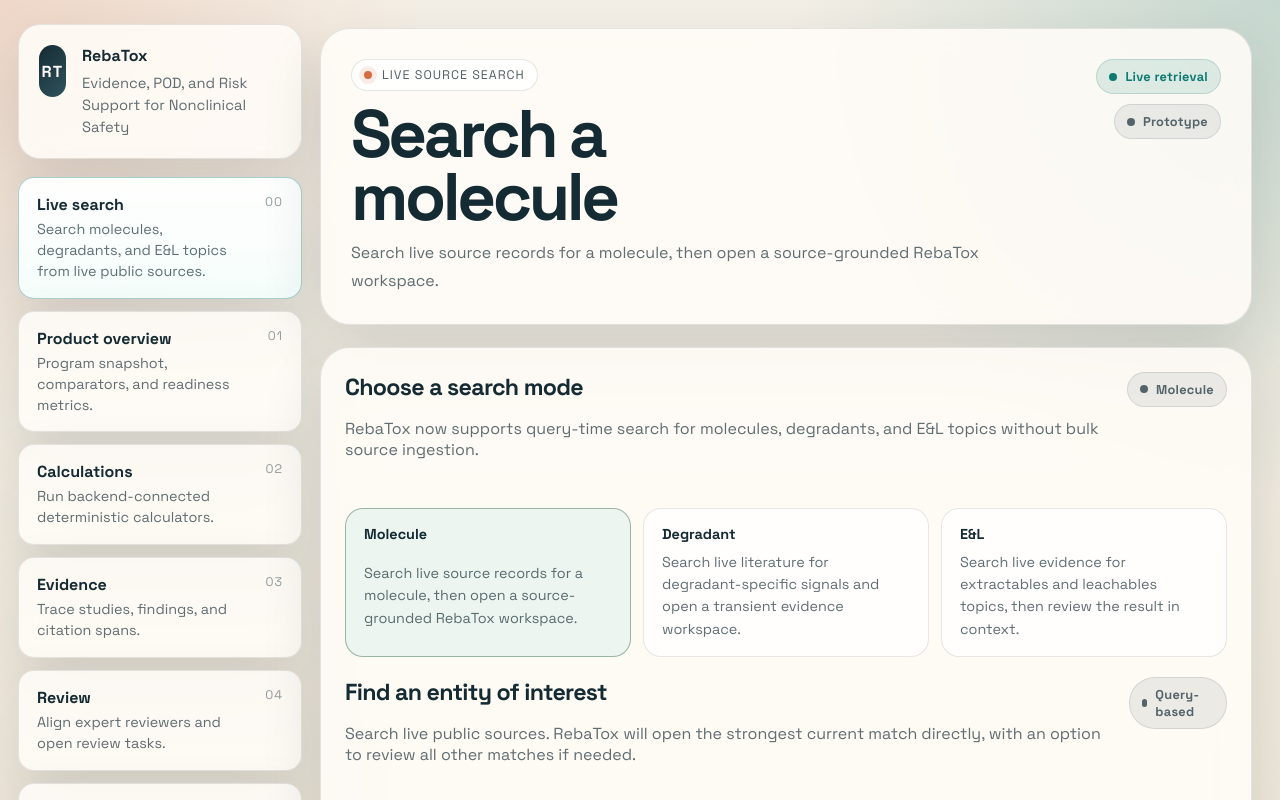
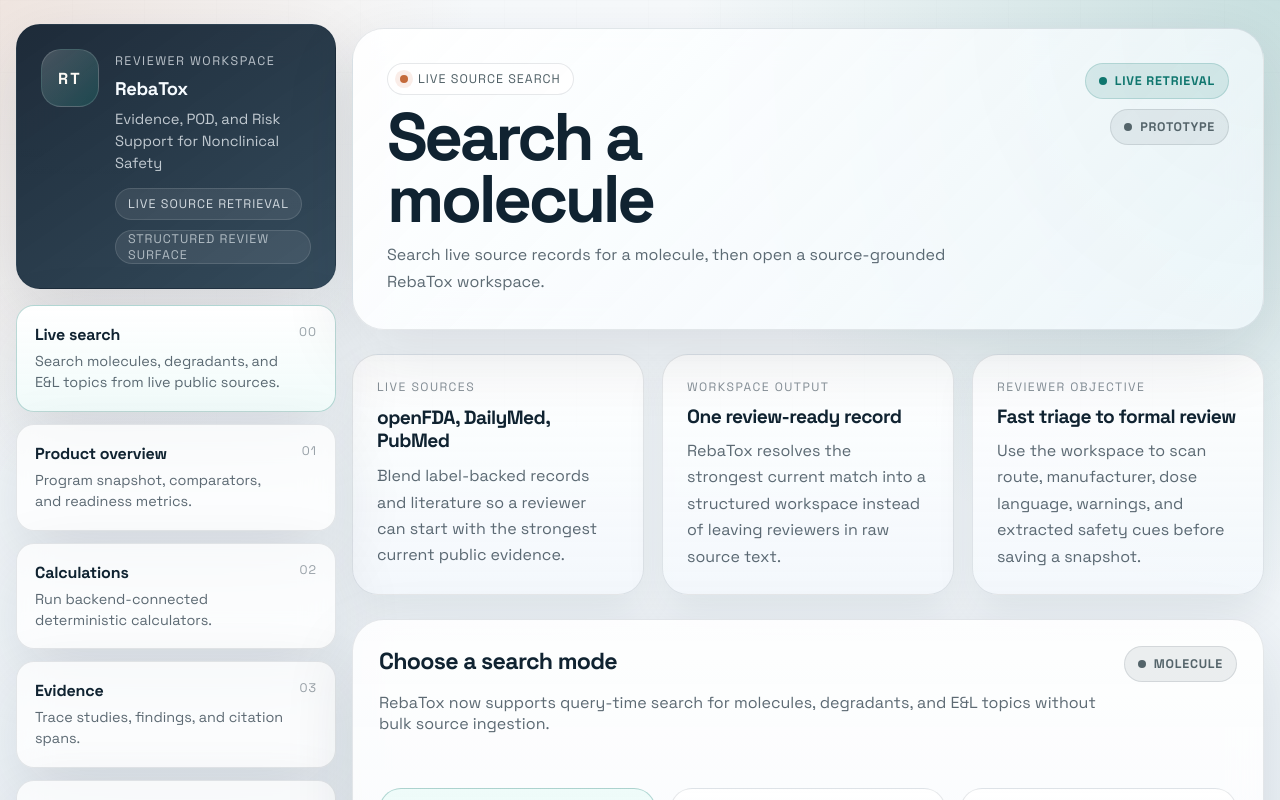
Before and after one commit to RoySub-jit/rebatox-search-demo, a Next.js app in the folder apps/frontend/: page /search in a window 1280 px wide. Shown: the top 800 px of the page. Built offline with nearby package versions, Linux system fonts and the light colour scheme; no server answers.

Commit message:
Polish public RebaTox frontend presentation

```diff
--- a/apps/frontend/src/app/(workspace)/search/page.tsx
+++ b/apps/frontend/src/app/(workspace)/search/page.tsx
@@ -51,12 +51,73 @@
   return getSearchModeConfig("molecule");
 }
 
+function getModeHighlights(mode: SearchModeConfig) {
+  if (mode.value === "molecule") {
+    return [
+      {
+        label: "Live sources",
+        value: "openFDA, DailyMed, PubMed",
+        copy: "Blend label-backed records and literature so a reviewer can start with the strongest current public evidence.",
+      },
+      {
+        label: "Workspace output",
+        value: "One review-ready record",
+        copy: "RebaTox resolves the strongest current match into a structured workspace instead of leaving reviewers in raw source text.",
+      },
+      {
+        label: "Reviewer objective",
+        value: "Fast triage to formal review",
+        copy: "Use the workspace to scan route, manufacturer, dose language, warnings, and extracted safety cues before saving a snapshot.",
+      },
+    ];
+  }
+
+  if (mode.value === "degradant") {
+    return [
+      {
+        label: "Live sources",
+        value: "PubMed-first literature retrieval",
+        copy: "Search degradant-relevant abstracts and normalize them into a transient review workspace with source provenance intact.",
+      },
+      {
+        label: "Workspace output",
+        value: "Evidence cues and POD language",
+        copy: "Dose, exposure, and point-of-departure language are surfaced first so the tox reviewer can decide whether the hit is worth deeper follow-up.",
+      },
+      {
+        label: "Reviewer objective",
+        value: "Rapid degradant signal scan",
+        copy: "Support early impurity review without waiting for a batch-ingestion job or manual literature notes.",
+      },
+    ];
+  }
+
+  return [
+    {
+      label: "Live sources",
+      value: "PubMed-driven topic retrieval",
+      copy: "Search public literature for extractables and leachables topics with a structured review shell instead of ad hoc browsing.",
+    },
+    {
+      label: "Workspace output",
+      value: "Source-grounded E&L workspace",
+      copy: "Normalize source details, extracted signals, and provenance so the same topic can be reopened or shared with reviewers.",
+    },
+    {
+      label: "Reviewer objective",
+      value: "Early packaging risk framing",
+      copy: "Use query-time evidence retrieval to assess whether an E&L topic merits a saved workspace and fuller toxicology review.",
+    },
+  ];
+}
+
 export default async function SearchPage({ searchParams }: SearchPageProps) {
   const resolvedSearchParams = (await searchParams) ?? {};
   const query = getQueryValue(resolvedSearchParams.q);
   const rawEntityType = getQueryValue(resolvedSearchParams.entity_type) || "molecule";
   const showResults = getQueryValue(resolvedSearchParams.results) === "1";
   const modeConfig = getModeConfig(rawEntityType);
+  const modeHighlights = getModeHighlights(modeConfig);
 
   let loadError: string | null = null;
   let response: LiveSearchResponse | null = null;
@@ -90,6 +151,16 @@
           </>
         }
       />
+
+      <section className="executive-summary-grid">
+        {modeHighlights.map((highlight) => (
+          <article key={highlight.label} className="executive-summary-card">
+            <span className="executive-summary-eyebrow">{highlight.label}</span>
+            <strong className="executive-summary-value">{highlight.value}</strong>
+            <p className="executive-summary-copy">{highlight.copy}</p>
+          </article>
+        ))}
+      </section>
 
       <section className="card search-panel">
         <div className="card-heading">
@@ -133,7 +204,7 @@
           </div>
         </form>
 
-        <div className="button-row">
+        <div className="button-row search-example-row">
           {modeConfig.examples.map((example) => (
             <Link
               key={example}
--- a/apps/frontend/src/app/globals.css
+++ b/apps/frontend/src/app/globals.css
@@ -1,19 +1,21 @@
 :root {
-  --canvas: #f4efe6;
-  --canvas-strong: #ede4d5;
-  --surface: rgba(255, 252, 248, 0.88);
-  --surface-strong: rgba(255, 255, 255, 0.94);
-  --ink: #152b33;
-  --muted: rgba(21, 43, 51, 0.68);
-  --line: rgba(21, 43, 51, 0.11);
-  --accent: #0d7a72;
-  --accent-soft: rgba(13, 122, 114, 0.12);
-  --signal: #d76d42;
-  --signal-soft: rgba(215, 109, 66, 0.13);
-  --shadow: 0 26px 60px rgba(21, 43, 51, 0.14);
-  --radius-xl: 30px;
-  --radius-lg: 22px;
-  --radius-md: 16px;
+  --canvas: #eff4f8;
+  --canvas-strong: #dfe8f1;
+  --surface: rgba(255, 255, 255, 0.76);
+  --surface-strong: rgba(255, 255, 255, 0.92);
+  --surface-elevated: rgba(244, 248, 252, 0.92);
+  --ink: #102331;
+  --muted: rgba(16, 35, 49, 0.68);
+  --line: rgba(16, 35, 49, 0.1);
+  --accent: #0f766e;
+  --accent-soft: rgba(15, 118, 110, 0.12);
+  --signal: #c46a3a;
+  --signal-soft: rgba(196, 106, 58, 0.14);
+  --shadow: 0 24px 70px rgba(16, 35, 49, 0.12);
+  --shadow-soft: 0 16px 38px rgba(16, 35, 49, 0.08);
+  --radius-xl: 32px;
+  --radius-lg: 24px;
+  --radius-md: 18px;
 }
 
 * {
@@ -30,9 +32,21 @@
   color: var(--ink);
   font-family: var(--font-sans), sans-serif;
   background:
-    radial-gradient(circle at top left, rgba(215, 109, 66, 0.18), transparent 24%),
-    radial-gradient(circle at top right, rgba(13, 122, 114, 0.2), transparent 28%),
-    linear-gradient(180deg, var(--canvas) 0%, var(--canvas-strong) 100%);
+    radial-gradient(circle at top left, rgba(196, 106, 58, 0.14), transparent 24%),
+    radial-gradient(circle at top right, rgba(15, 118, 110, 0.2), transparent 30%),
+    linear-gradient(180deg, #f7fafc 0%, var(--canvas) 46%, var(--canvas-strong) 100%);
+}
+
+body::before {
+  content: "";
+  position: fixed;
+  inset: 0;
+  pointer-events: none;
+  background-image:
+    linear-gradient(rgba(16, 35, 49, 0.035) 1px, transparent 1px),
+    linear-gradient(90deg, rgba(16, 35, 49, 0.035) 1px, transparent 1px);
+  background-size: 72px 72px;
+  mask-image: linear-gradient(180deg, rgba(0, 0, 0, 0.22), transparent 72%);
 }
 
 a {
@@ -56,6 +70,9 @@
   display: grid;
   grid-template-columns: 320px minmax(0, 1fr);
   min-height: 100vh;
+  width: min(1520px, calc(100% - 32px));
+  margin: 0 auto;
+  gap: 16px;
 }
 
 .workspace-sidebar {
@@ -63,9 +80,9 @@
   top: 0;
   align-self: start;
   height: 100vh;
-  padding: 24px 18px;
+  padding: 24px 0 24px 0;
   display: grid;
-  gap: 18px;
+  gap: 16px;
 }
 
 .brand-card,
@@ -76,39 +93,86 @@
   border: 1px solid var(--line);
   background: var(--surface);
   box-shadow: var(--shadow);
-  backdrop-filter: blur(14px);
+  backdrop-filter: blur(16px);
 }
 
 .brand-card {
-  padding: 20px;
+  padding: 24px;
   border-radius: var(--radius-lg);
   display: flex;
   gap: 16px;
   align-items: flex-start;
+  background:
+    linear-gradient(145deg, rgba(17, 32, 47, 0.95), rgba(27, 53, 72, 0.88)),
+    linear-gradient(180deg, rgba(255, 255, 255, 0.06), rgba(255, 255, 255, 0));
+  color: #f6fbff;
+}
+
+.brand-mark-wrap {
+  flex-shrink: 0;
+  display: grid;
+  place-items: center;
 }
 
 .brand-mark {
-  width: 52px;
-  height: 52px;
-  border-radius: 18px;
+  width: 58px;
+  height: 58px;
+  border-radius: 20px;
   display: grid;
   place-items: center;
-  background: linear-gradient(135deg, var(--ink), #30535d);
+  background: linear-gradient(135deg, rgba(255, 255, 255, 0.18), rgba(15, 118, 110, 0.3));
+  border: 1px solid rgba(255, 255, 255, 0.14);
   color: #fdfaf5;
   font-weight: 700;
-  letter-spacing: 0.08em;
+  letter-spacing: 0.14em;
+}
+
+.brand-eyebrow {
+  display: inline-flex;
+  align-items: center;
+  margin-bottom: 8px;
+  font-size: 0.78rem;
+  letter-spacing: 0.12em;
+  text-transform: uppercase;
+  color: rgba(246, 251, 255, 0.7);
 }
 
 .brand-title {
-  font-size: 1rem;
+  font-size: 1.15rem;
   font-weight: 700;
+  letter-spacing: -0.02em;
 }
 
 .brand-copy {
-  margin: 6px 0 0;
+  margin: 8px 0 0;
   font-size: 0.92rem;
   line-height: 1.5;
-  color: var(--muted);
+  color: rgba(246, 251, 255, 0.74);
+}
+
+.brand-status-row {
+  margin-top: 14px;
+  display: flex;
+  flex-wrap: wrap;
+  gap: 10px;
+}
+
+.brand-status {
+  display: inline-flex;
+  align-items: center;
+  min-height: 32px;
+  padding: 0 12px;
+  border-radius: 999px;
+  background: rgba(255, 255, 255, 0.08);
+  border: 1px solid rgba(255, 255, 255, 0.12);
+  font-size: 0.78rem;
+  letter-spacing: 0.08em;
+  text-transform: uppercase;
+  color: rgba(246, 251, 255, 0.8);
+}
+
+.brand-status.subdued {
+  color: rgba(246, 251, 255, 0.62);
 }
 
 .nav-stack {
@@ -118,26 +182,32 @@
 
 .nav-item {
   border-radius: var(--radius-md);
-  padding: 16px 18px;
+  padding: 18px 18px;
   display: flex;
   justify-content: space-between;
   gap: 16px;
-  transition: transform 160ms ease, border-color 160ms ease, background 160ms ease;
+  transition:
+    transform 160ms ease,
+    border-color 160ms ease,
+    background 160ms ease,
+    box-shadow 160ms ease;
 }
 
 .nav-item:hover {
   transform: translateY(-1px);
-  border-color: rgba(13, 122, 114, 0.26);
+  border-color: rgba(15, 118, 110, 0.26);
+  box-shadow: var(--shadow-soft);
 }
 
 .nav-item.active {
-  background: linear-gradient(180deg, rgba(255, 255, 255, 0.96), rgba(245, 255, 253, 0.92));
-  border-color: rgba(13, 122, 114, 0.34);
+  background: linear-gradient(180deg, rgba(255, 255, 255, 0.98), rgba(240, 251, 250, 0.94));
+  border-color: rgba(15, 118, 110, 0.28);
 }
 
 .nav-title {
   font-weight: 700;
-  margin-bottom: 4px;
+  margin-bottom: 6px;
+  letter-spacing: -0.01em;
 }
 
 .nav-copy {
@@ -150,13 +220,14 @@
   font-size: 0.78rem;
   letter-spacing: 0.08em;
   text-transform: uppercase;
-  color: rgba(21, 43, 51, 0.45);
+  color: rgba(16, 35, 49, 0.42);
 }
 
 .sidebar-note {
   margin-top: auto;
   border-radius: var(--radius-md);
   padding: 16px 18px;
+  background: var(--surface-elevated);
 }
 
 .sidebar-note-label {
@@ -168,19 +239,21 @@
 }
 
 .workspace-main {
-  padding: 28px 28px 42px 0;
+  padding: 28px 0 48px 0;
 }
 
 .page-stack {
   width: min(1280px, 100%);
   display: grid;
-  gap: 22px;
+  gap: 24px;
 }
 
 .card,
 .metric-card {
   border-radius: var(--radius-xl);
-  padding: 24px;
+  padding: 26px;
+  background:
+    linear-gradient(180deg, rgba(255, 255, 255, 0.86), rgba(250, 252, 254, 0.8));
 }
 
 .page-intro {
@@ -188,15 +261,18 @@
   align-items: flex-start;
   justify-content: space-between;
   gap: 20px;
-  padding: 30px;
+  padding: 34px;
+  background:
+    linear-gradient(135deg, rgba(255, 255, 255, 0.92), rgba(240, 248, 252, 0.82)),
+    radial-gradient(circle at top right, rgba(15, 118, 110, 0.12), transparent 34%);
 }
 
 .page-intro-copy h1 {
   margin: 0 0 10px;
   font-size: clamp(2.4rem, 6vw, 4.2rem);
-  line-height: 0.94;
+  line-height: 0.92;
   letter-spacing: -0.05em;
-  max-width: 11ch;
+  max-width: 10ch;
 }
 
 .page-intro-copy p {
@@ -211,6 +287,7 @@
   gap: 10px;
   flex-wrap: wrap;
   justify-content: flex-end;
+  max-width: 360px;
 }
 
 .section-kicker {
@@ -241,6 +318,42 @@
   display: grid;
   gap: 18px;
   grid-template-columns: repeat(4, minmax(0, 1fr));
+}
+
+.executive-summary-grid {
+  display: grid;
+  gap: 18px;
+  grid-template-columns: repeat(3, minmax(0, 1fr));
+}
+
+.executive-summary-card {
+  padding: 24px;
+  border-radius: 26px;
+  border: 1px solid var(--line);
+  background:
+    linear-gradient(180deg, rgba(255, 255, 255, 0.94), rgba(243, 248, 252, 0.88));
+  box-shadow: var(--shadow-soft);
+  display: grid;
+  gap: 10px;
+}
+
+.executive-summary-eyebrow {
+  font-size: 0.76rem;
+  letter-spacing: 0.12em;
+  text-transform: uppercase;
+  color: rgba(16, 35, 49, 0.5);
+}
+
+.executive-summary-value {
+  font-size: 1.2rem;
+  line-height: 1.2;
+  letter-spacing: -0.03em;
+}
+
+.executive-summary-copy {
+  margin: 0;
+  line-height: 1.65;
+  color: var(--muted);
 }
 
 .metric-card {
@@ -328,6 +441,7 @@
   border-radius: var(--radius-md);
   border: 1px solid var(--line);
   background: var(--surface-strong);
+  box-shadow: 0 10px 30px rgba(16, 35, 49, 0.04);
 }
 
 .highlight-title-row,
@@ -383,12 +497,13 @@
   display: inline-flex;
   align-items: center;
   gap: 8px;
-  padding: 8px 12px;
+  padding: 9px 13px;
   border-radius: 999px;
   border: 1px solid transparent;
-  font-size: 0.8rem;
+  font-size: 0.78rem;
   font-weight: 700;
-  letter-spacing: 0.02em;
+  letter-spacing: 0.06em;
+  text-transform: uppercase;
 }
 
 .badge::before {
@@ -566,10 +681,10 @@
 }
 
 .study-card {
-  padding: 18px;
+  padding: 20px;
   border-radius: var(--radius-md);
   border: 1px solid var(--line);
-  background: var(--surface-strong);
+  background: linear-gradient(180deg, rgba(255, 255, 255, 0.96), rgba(247, 250, 252, 0.9));
 }
 
 .study-card-head {
@@ -711,17 +826,25 @@
   border-radius: 999px;
   border: 0;
   cursor: pointer;
-  transition: transform 160ms ease, opacity 160ms ease;
+  transition:
+    transform 160ms ease,
+    opacity 160ms ease,
+    box-shadow 160ms ease,
+    background 160ms ease;
+  font-weight: 700;
+  letter-spacing: 0.01em;
 }
 
 .button-primary {
-  background: var(--ink);
+  background: linear-gradient(135deg, var(--ink), #1f4257);
   color: #fcfaf6;
+  box-shadow: 0 12px 26px rgba(16, 35, 49, 0.18);
 }
 
 .button-secondary {
-  background: rgba(21, 43, 51, 0.09);
+  background: rgba(16, 35, 49, 0.08);
   color: var(--ink);
+  border: 1px solid rgba(16, 35, 49, 0.08);
 }
 
 .button-primary:disabled,
@@ -820,37 +943,45 @@
   gap: 14px;
 }
 
+.search-panel {
+  gap: 20px;
+}
+
 .search-panel-subhead {
   margin-top: 6px;
 }
 
 .search-mode-switcher {
   display: grid;
-  gap: 12px;
+  gap: 14px;
   grid-template-columns: repeat(3, minmax(0, 1fr));
 }
 
 .search-mode-chip {
   display: grid;
   gap: 8px;
-  padding: 16px 18px;
-  border-radius: 18px;
+  padding: 18px 18px;
+  border-radius: 22px;
   border: 1px solid var(--line);
-  background: rgba(255, 255, 255, 0.72);
+  background: linear-gradient(180deg, rgba(255, 255, 255, 0.9), rgba(243, 248, 252, 0.82));
   color: inherit;
   text-decoration: none;
-  transition: transform 160ms ease, border-color 160ms ease, box-shadow 160ms ease;
+  transition:
+    transform 160ms ease,
+    border-color 160ms ease,
+    box-shadow 160ms ease,
+    background 160ms ease;
 }
 
 .search-mode-chip:hover {
   transform: translateY(-1px);
-  border-color: rgba(34, 84, 61, 0.26);
-  box-shadow: 0 14px 28px rgba(31, 52, 40, 0.08);
+  border-color: rgba(15, 118, 110, 0.22);
+  box-shadow: var(--shadow-soft);
 }
 
 .search-mode-chip.active {
-  border-color: rgba(34, 84, 61, 0.4);
-  background: rgba(236, 245, 239, 0.96);
+  border-color: rgba(15, 118, 110, 0.28);
+  background: linear-gradient(180deg, rgba(239, 252, 250, 1), rgba(232, 245, 244, 0.96));
 }
 
 .search-mode-chip-title {
@@ -871,14 +1002,19 @@
 }
 
 .search-input {
-  min-height: 56px;
-  font-size: 1rem;
+  min-height: 60px;
+  font-size: 1.02rem;
+  padding-inline: 18px;
 }
 
 .search-example-link {
   display: inline-flex;
   align-items: center;
   justify-content: center;
+}
+
+.search-example-row {
+  row-gap: 10px;
 }
 
 .search-result-meta {
@@ -890,6 +1026,10 @@
 .results-group {
   display: grid;
   gap: 16px;
+  padding: 20px;
+  border-radius: 24px;
+  border: 1px solid var(--line);
+  background: linear-gradient(180deg, rgba(247, 250, 252, 0.72), rgba(255, 255, 255, 0.86));
 }
 
 .descriptor-row {
@@ -937,7 +1077,7 @@
   padding: 16px 18px;
   border-radius: 18px;
   border: 1px solid var(--line);
-  background: rgba(255, 255, 255, 0.7);
+  background: linear-gradient(180deg, rgba(255, 255, 255, 0.88), rgba(243, 248, 252, 0.82));
 }
 
 .overview-label {
@@ -951,6 +1091,45 @@
   margin: 18px 0 0;
   line-height: 1.65;
   color: var(--muted);
+}
+
+.spotlight-block {
+  min-height: 164px;
+  align-content: start;
+}
+
+.spotlight-copy {
+  margin: 0;
+  line-height: 1.65;
+  color: var(--muted);
+}
+
+.workspace-command-bar {
+  display: grid;
+  gap: 18px;
+  grid-template-columns: minmax(0, 1fr) auto;
+  align-items: center;
+}
+
+.workspace-command-copy h2 {
+  margin: 0 0 10px;
+  font-size: 1.45rem;
+  letter-spacing: -0.03em;
+}
+
+.workspace-command-copy p {
+  margin: 0;
+}
+
+.workspace-command-actions {
+  display: flex;
+  justify-content: flex-end;
+}
+
+.workspace-spotlight-grid {
+  display: grid;
+  gap: 18px;
+  grid-template-columns: repeat(3, minmax(0, 1fr));
 }
 
 .review-section-stack {
@@ -1088,6 +1267,7 @@
 @media (max-width: 1160px) {
   .workspace-shell {
     grid-template-columns: 1fr;
+    width: min(100%, calc(100% - 24px));
   }
 
   .workspace-sidebar {
@@ -1103,6 +1283,7 @@
 
 @media (max-width: 920px) {
   .page-intro,
+  .workspace-command-bar,
   .card-heading,
   .highlight-title-row,
   .task-item-top,
@@ -1113,6 +1294,7 @@
   }
 
   .metric-grid,
+  .executive-summary-grid,
   .content-grid,
   .calculation-grid,
   .result-grid,
@@ -1122,6 +1304,7 @@
   .review-overview-grid,
   .review-body-grid,
   .audit-grid,
+  .workspace-spotlight-grid,
   .search-result-meta {
     grid-template-columns: 1fr;
   }
@@ -1146,6 +1329,10 @@
     font-size: clamp(2.2rem, 11vw, 3.5rem);
   }
 
+  .workspace-command-actions {
+    justify-content: flex-start;
+  }
+
   .search-form-row {
     grid-template-columns: 1fr;
   }
--- a/apps/frontend/src/components/workspace-nav.tsx
+++ b/apps/frontend/src/components/workspace-nav.tsx
@@ -15,12 +15,21 @@
   return (
     <aside className="workspace-sidebar">
       <div className="brand-card">
-        <div className="brand-mark">RT</div>
+        <div className="brand-mark-wrap">
+          <div className="brand-mark">RT</div>
+        </div>
         <div>
+          <div className="brand-eyebrow">
+            {appConfig.publicDemoMode ? "Public prototype" : "Reviewer workspace"}
+          </div>
           <div className="brand-title">{appConfig.name}</div>
           <p className="brand-copy">
             Evidence, POD, and Risk Support for Nonclinical Safety
           </p>
+          <div className="brand-status-row">
+            <span className="brand-status">Live source retrieval</span>
+            <span className="brand-status subdued">Structured review surface</span>
+          </div>
         </div>
       </div>
 
```
Also changed, not shown: apps/frontend/src/app/(workspace)/workspace/page.tsx (+42 -1 lines).
